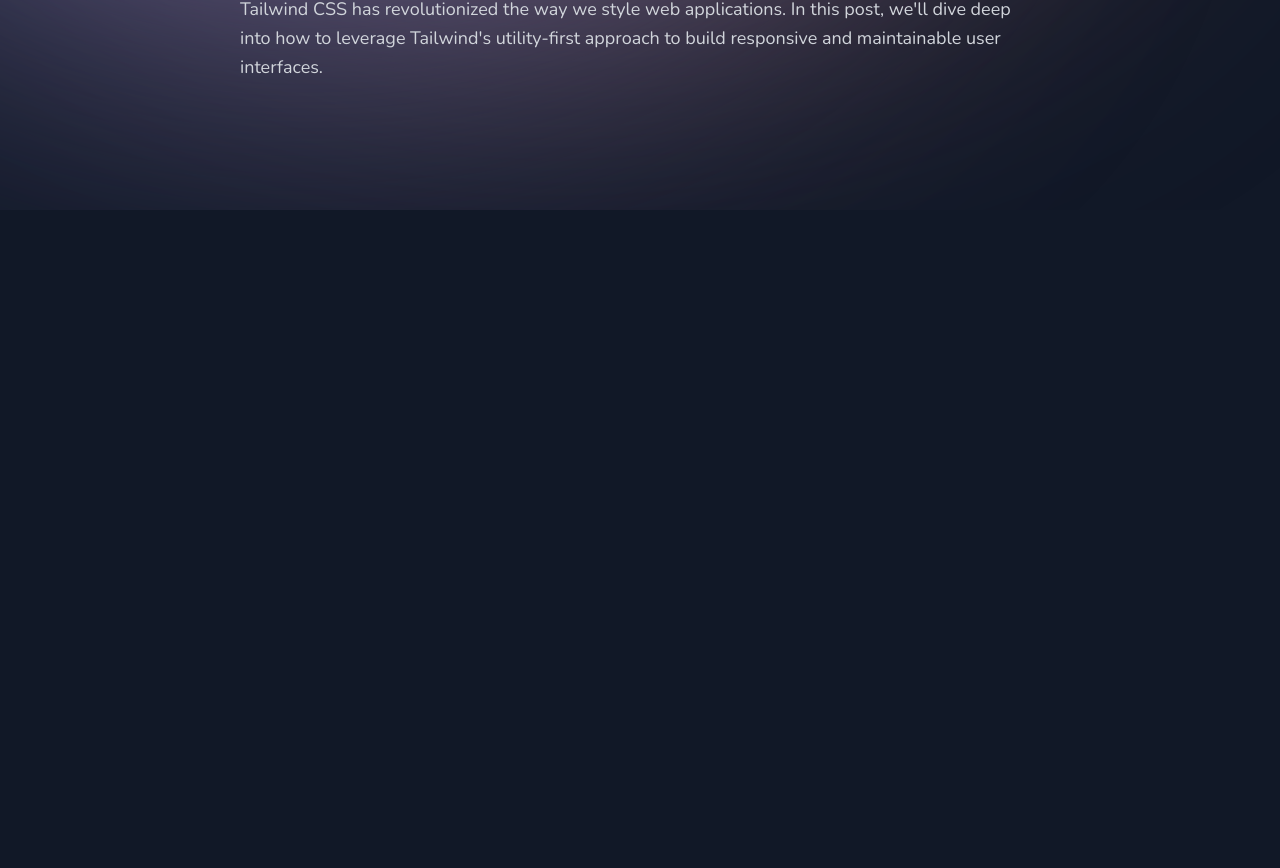
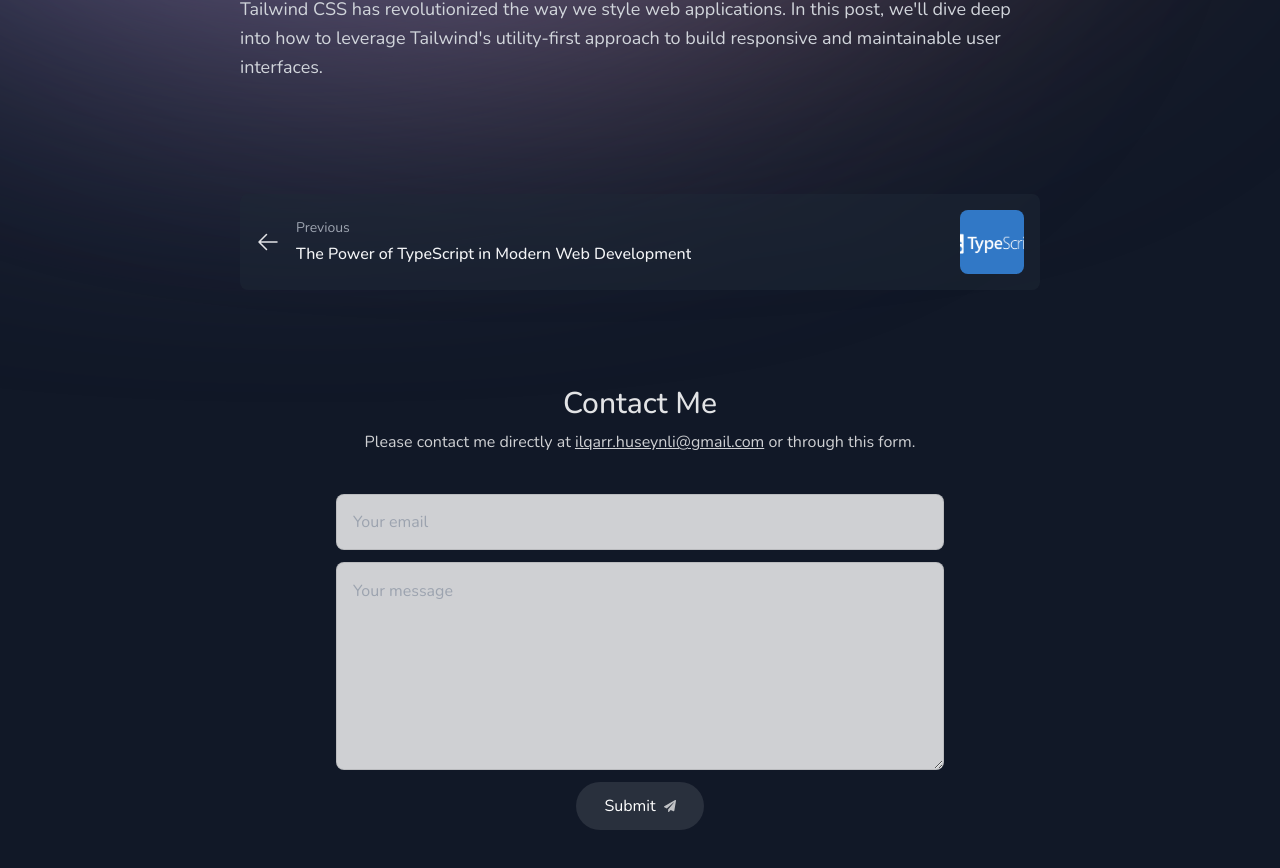
Before and after one commit to ilgarhuseynli/portfolio-v1, a Next.js app: page /blog/building-with-tailwind-css in a window 1280 px wide. Shown: the part 820-1688 px from the top of the page. Before the commit the page ends 1030 px from the top, so only its background shows below. Built offline with nearby package versions, Linux system fonts and the light colour scheme; no server answers.

Commit message:
blog navigation component

```diff
--- a/app/blog/[slug]/page.tsx
+++ b/app/blog/[slug]/page.tsx
@@ -2,6 +2,8 @@
 import { notFound } from "next/navigation";
 import Image from "next/image";
 import { format } from "date-fns";
+import BlogNavigation from "@/components/blog-navigation";
+import Contact from "@/components/sections/contact";
 
 type Props = {
   params: {
@@ -10,15 +12,19 @@
 };
 
 export default function BlogPost({ params: { slug } }: Props) {
-  const post = blogData.find((post) => post.slug === slug);
+  const postIndex = blogData.findIndex((post) => post.slug === slug);
 
-  if (!post) {
+  if (postIndex === -1) {
     notFound();
   }
 
+  const post = blogData[postIndex];
+  const prevPost = postIndex > 0 ? blogData[postIndex - 1] : null;
+  const nextPost = postIndex < blogData.length - 1 ? blogData[postIndex + 1] : null;
+
   return (
-    <main className="flex flex-col items-center px-4">
-      <article className="prose prose-lg dark:prose-invert max-w-[50rem] mt-8 mb-28">
+    <main className="flex flex-col items-center px-4 pb-20">
+      <article className="prose prose-lg dark:prose-invert max-w-[50rem] mt-8 mb-8">
         <div className="relative w-full h-[400px] mb-8 rounded-lg overflow-hidden">
           <Image
             src={post.imageUrl}
@@ -52,6 +58,13 @@
           ))}
         </div>
       </article>
+
+        <div className="max-w-[50rem] w-full mb-16">
+          <BlogNavigation prevPost={prevPost} nextPost={nextPost} />
+        </div>
+
+        <Contact />
+
     </main>
   );
 }
--- /dev/null
+++ b/components/blog-navigation.tsx
@@ -0,0 +1,62 @@
+import React from "react";
+import Link from "next/link";
+import Image from "next/image";
+import { Blog } from "@/lib/types";
+import { HiArrowLeft, HiArrowRight } from "react-icons/hi2";
+
+type BlogNavigationProps = {
+  prevPost: Blog | null;
+  nextPost: Blog | null;
+};
+
+export default function BlogNavigation({ prevPost, nextPost }: BlogNavigationProps) {
+  return (
+    <div className="flex flex-col md:flex-row justify-between items-stretch gap-4 mt-16 mb-8 w-full">
+      {prevPost ? (
+        <Link
+          href={`/blog/${prevPost.slug}`}
+          className="flex-1 flex  items-center gap-4 p-4 rounded-lg bg-gray-100 dark:bg-gray-800/50 hover:bg-gray-200 dark:hover:bg-gray-800 transition group overflow-hidden"
+        >
+          <HiArrowLeft className="flex-shrink-0 w-6 h-6 transition group-hover:-translate-x-2" />
+          <div className="min-w-0">
+            <p className="text-sm text-gray-600 dark:text-gray-400 mb-1">Previous</p>
+            <h3 className="font-medium text-gray-900 dark:text-gray-100 truncate">{prevPost.title}</h3>
+          </div>
+          <div className="relative ms-auto flex-shrink-0 w-16 h-16 rounded-lg overflow-hidden hidden sm:block">
+            <Image
+              src={prevPost.imageUrl}
+              alt={prevPost.title}
+              fill
+              className="object-cover"
+            />
+          </div>
+        </Link>
+      ) : (
+         ''
+      )}
+
+      {nextPost ? (
+        <Link
+          href={`/blog/${nextPost.slug}`}
+          className="flex-1 flex items-center gap-4 p-4 rounded-lg bg-gray-100 dark:bg-gray-800/50 hover:bg-gray-200 dark:hover:bg-gray-800 transition group text-right overflow-hidden"
+        >
+          <div className="relative me-auto flex-shrink-0 w-16 h-16 rounded-lg overflow-hidden hidden sm:block">
+            <Image
+              src={nextPost.imageUrl}
+              alt={nextPost.title}
+              fill
+              className="object-cover"
+            />
+          </div>
+          <div className="min-w-0 ml-auto">
+            <p className="text-sm text-gray-600 dark:text-gray-400 mb-1">Next</p>
+            <h3 className="font-medium text-gray-900 dark:text-gray-100 truncate">{nextPost.title}</h3>
+          </div>
+          <HiArrowRight className="flex-shrink-0 w-6 h-6 transition group-hover:translate-x-2" />
+        </Link>
+      ) : (
+        ''
+      )}
+    </div>
+  );
+}
--- a/components/mobile-nav.tsx
+++ b/components/mobile-nav.tsx
@@ -27,9 +27,8 @@
   const pathname = usePathname();
   const isHomePage = pathname === "/";
 
-  console.log(activeSection);
   return (
-    <nav className="fixed bottom-0 left-0 right-0 z-50 md:hidden bg-white bg-opacity-80 backdrop-blur-[0.5rem] border-t border-black/10 dark:bg-gray-950 dark:border-white/10">
+    <nav className="fixed bottom-0 mt-20 left-0 right-0 z-50 md:hidden bg-white bg-opacity-80 backdrop-blur-[0.5rem] border-t border-black/10 dark:bg-gray-950 dark:border-white/10">
       <ul className="flex justify-around items-center h-16">
         {links
           .filter((link) => !link?.hidden)
```
